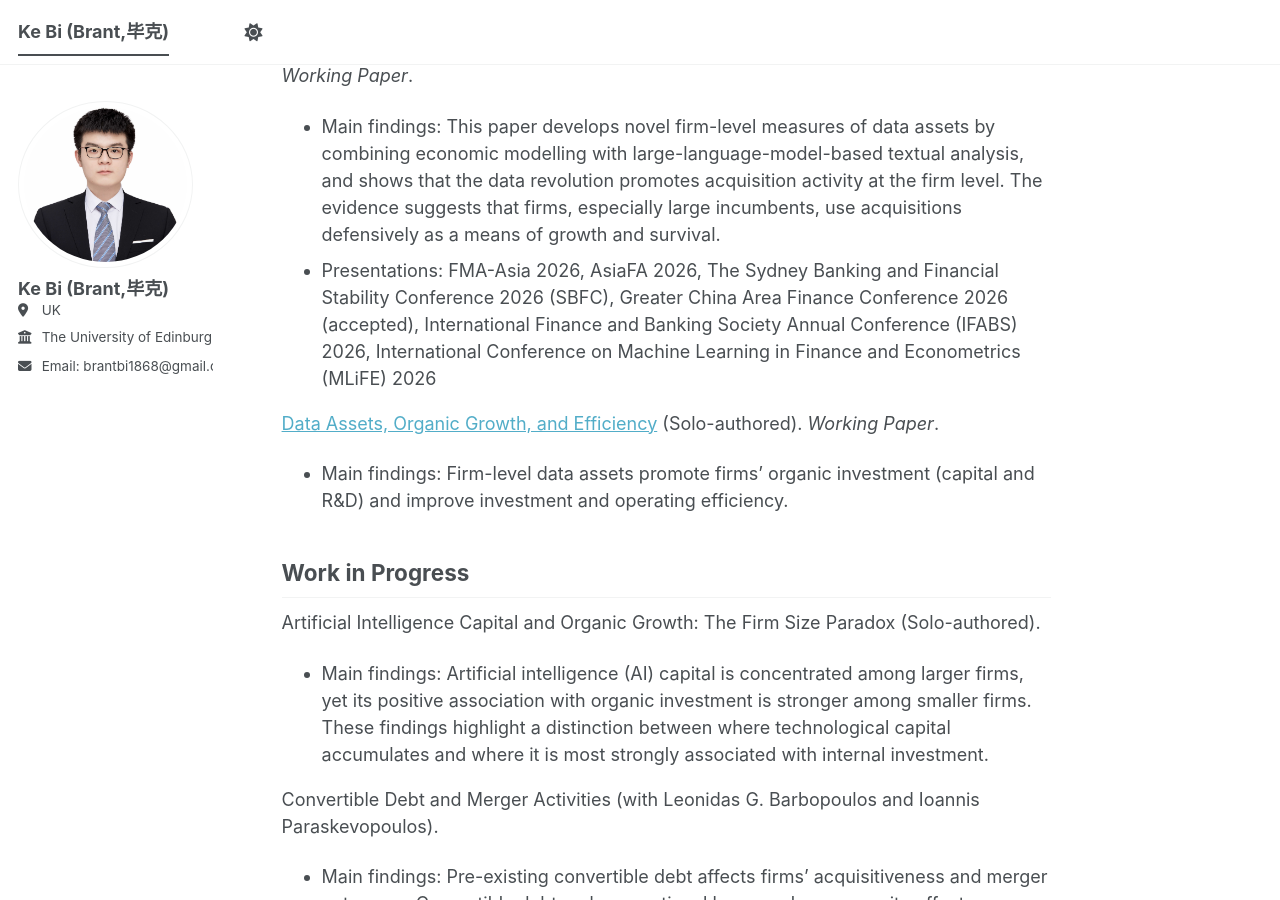
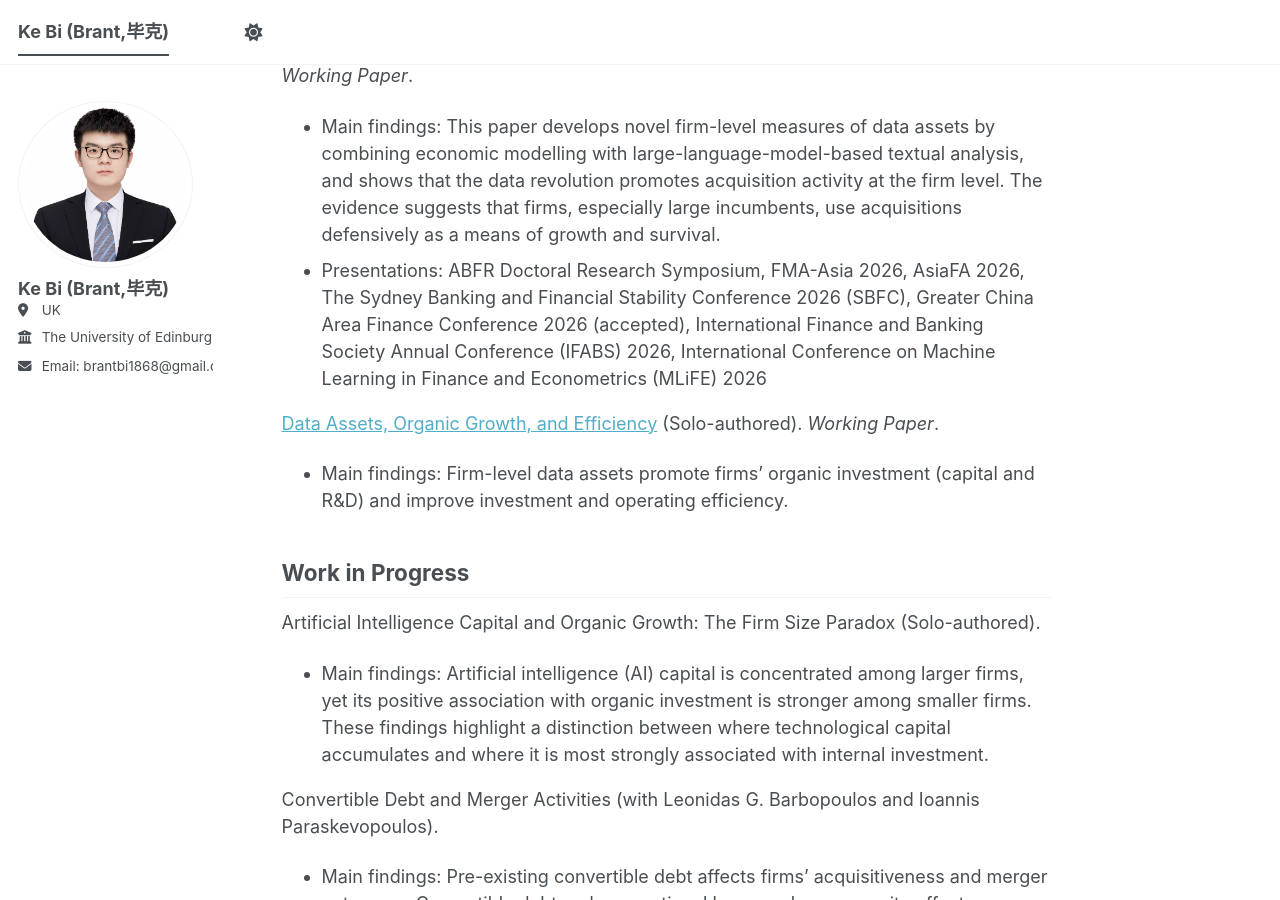
Before and after one commit to brant1868/brant1868.github.io, a Jekyll site: the page built from _pages/about.md, in a window 1280 px wide and 900 px high, scrolled down 1584 px. Built offline with Jekyll 4.4.1, drawn with Linux system fonts in a browser that asks for light colours; a script bundle is joined from its source files by our own code; library files that are not in the unit come from our copies.

Commit message:
Update about.md

```diff
--- a/_pages/about.md
+++ b/_pages/about.md
@@ -44,7 +44,7 @@
 
 [Firm-level Data Assets and Inorganic Growth](https://drive.google.com/file/d/18_bj7RDudriuxyp20cNe9Nx_aRuuybR3/view?usp=sharing){:target="_blank" } (with Leonidas G. Barbopoulos and Yue Liu). _Working Paper_.
 - Main findings: This paper develops novel firm-level measures of data assets by combining economic modelling with large-language-model-based textual analysis, and shows that the data revolution promotes acquisition activity at the firm level. The evidence suggests that firms, especially large incumbents, use acquisitions defensively as a means of growth and survival.
-- Presentations: FMA-Asia 2026, AsiaFA 2026, The Sydney Banking and Financial Stability Conference 2026 (SBFC), Greater China Area Finance Conference 2026 (accepted), International Finance and Banking Society Annual Conference (IFABS) 2026, International Conference on Machine Learning in Finance and Econometrics (MLiFE) 2026
+- Presentations: ABFR Doctoral Research Symposium, FMA-Asia 2026, AsiaFA 2026, The Sydney Banking and Financial Stability Conference 2026 (SBFC), Greater China Area Finance Conference 2026 (accepted), International Finance and Banking Society Annual Conference (IFABS) 2026, International Conference on Machine Learning in Finance and Econometrics (MLiFE) 2026
 
 [Data Assets, Organic Growth, and Efficiency](https://drive.google.com/file/d/1ie99rTEbM1nXDU970mZhnx3mpPh9ctxn/view?usp=drive_link){:target="_blank" } (Solo-authored). _Working Paper_.
 - Main findings: Firm-level data assets promote firms' organic investment (capital and R&D) and improve investment and operating efficiency.
```
